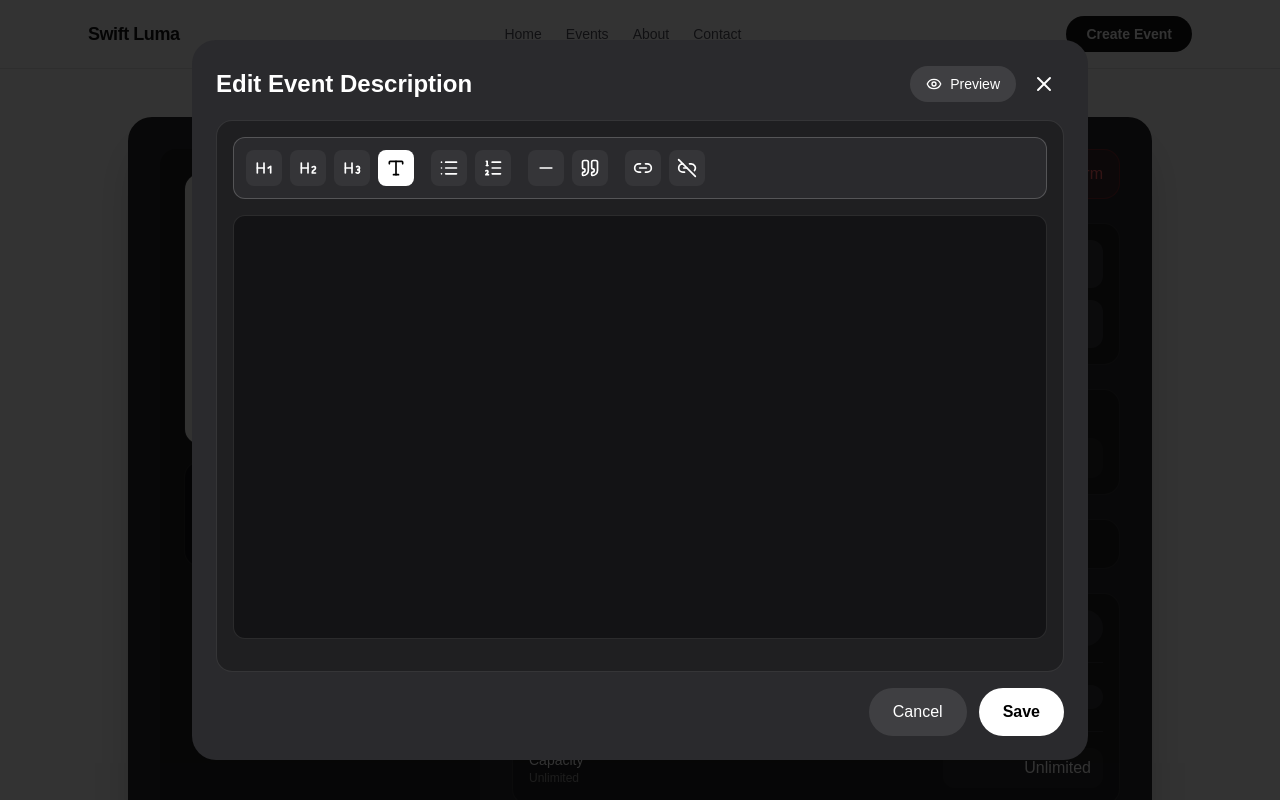
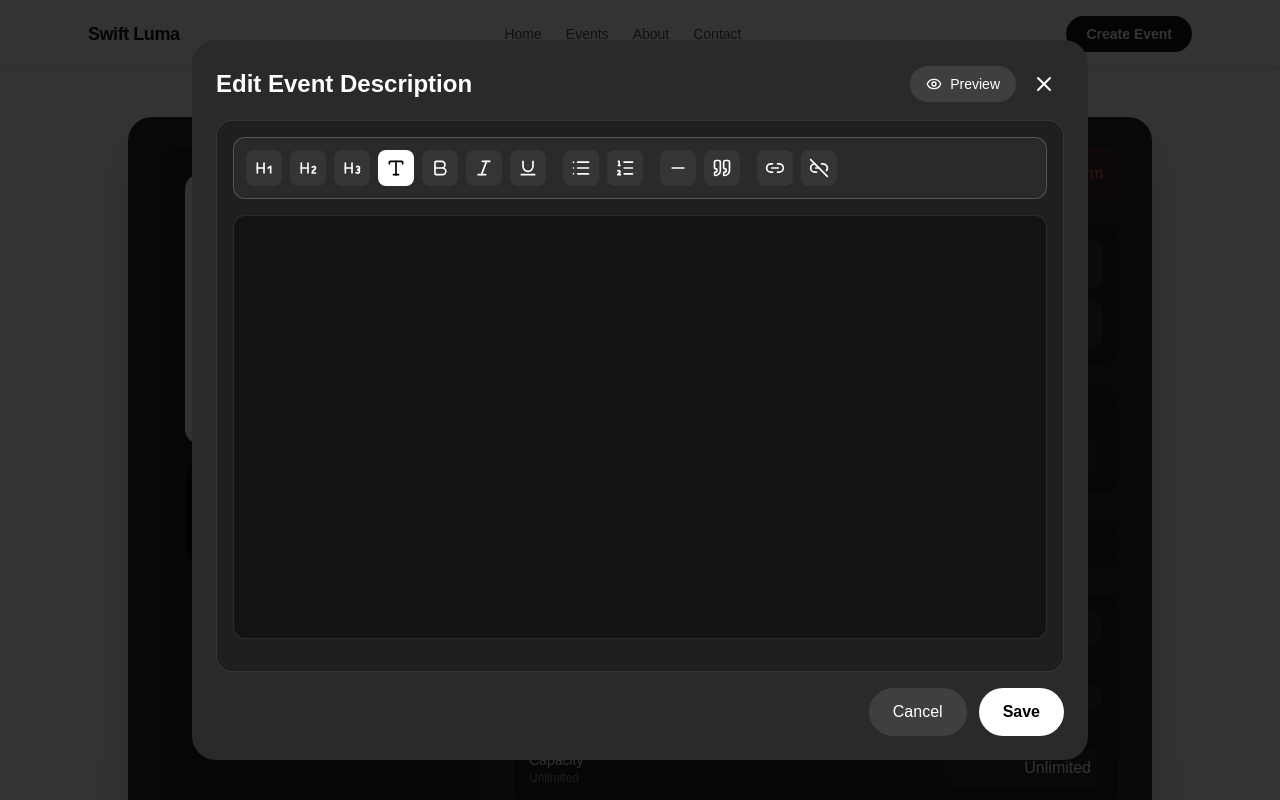
Before and after one commit to Swift-Food/events-website, a Next.js app: page /event-creation in a window 1280 px wide. Both pictures are taken after a click on the button "Edit Description". Shown: the top 800 px of the page. Built offline with nearby package versions, Linux system fonts and the light colour scheme.

Commit message:
Added toolbar buttons for bold, underline, italic

```diff
--- a/src/components/tiptap.tsx
+++ b/src/components/tiptap.tsx
@@ -4,10 +4,13 @@ import { useEffect } from "react";
 import { useEditor, EditorContent } from "@tiptap/react";
 import StarterKit from "@tiptap/starter-kit";
 import Link from "@tiptap/extension-link";
+import UnderlineExtension from "@tiptap/extension-underline";
 import {
+  Bold,
   Heading1,
   Heading2,
   Heading3,
+  Italic,
   Type,
   Minus,
   List,
@@ -15,6 +18,7 @@ import {
   Quote,
   Link2,
   Link2Off,
+  Underline as UnderlineIcon,
 } from "lucide-react";
 
 interface TiptapProps {
@@ -27,6 +31,7 @@ const Tiptap = ({ content = "", onChange, editable = true }: TiptapProps) => {
   const editor = useEditor({
     extensions: [
       StarterKit,
+      UnderlineExtension,
       Link.configure({
         openOnClick: !editable,
         linkOnPaste: true,
@@ -173,6 +178,30 @@ const Tiptap = ({ content = "", onChange, editable = true }: TiptapProps) => {
             title="Paragraph"
           >
             <Type className="h-5 w-5" />
+          </ToolbarButton>
+
+          <ToolbarButton
+            onClick={() => editor.chain().focus().toggleBold().run()}
+            isActive={editor.isActive("bold")}
+            title="Bold"
+          >
+            <Bold className="h-5 w-5" />
+          </ToolbarButton>
+
+          <ToolbarButton
+            onClick={() => editor.chain().focus().toggleItalic().run()}
+            isActive={editor.isActive("italic")}
+            title="Italic"
+          >
+            <Italic className="h-5 w-5" />
+          </ToolbarButton>
+
+          <ToolbarButton
+            onClick={() => editor.chain().focus().toggleUnderline().run()}
+            isActive={editor.isActive("underline")}
+            title="Underline"
+          >
+            <UnderlineIcon className="h-5 w-5" />
           </ToolbarButton>
 
           <div className="w-px bg-white/10" />
```
Lines whose indentation alone changed are shown as unchanged.
